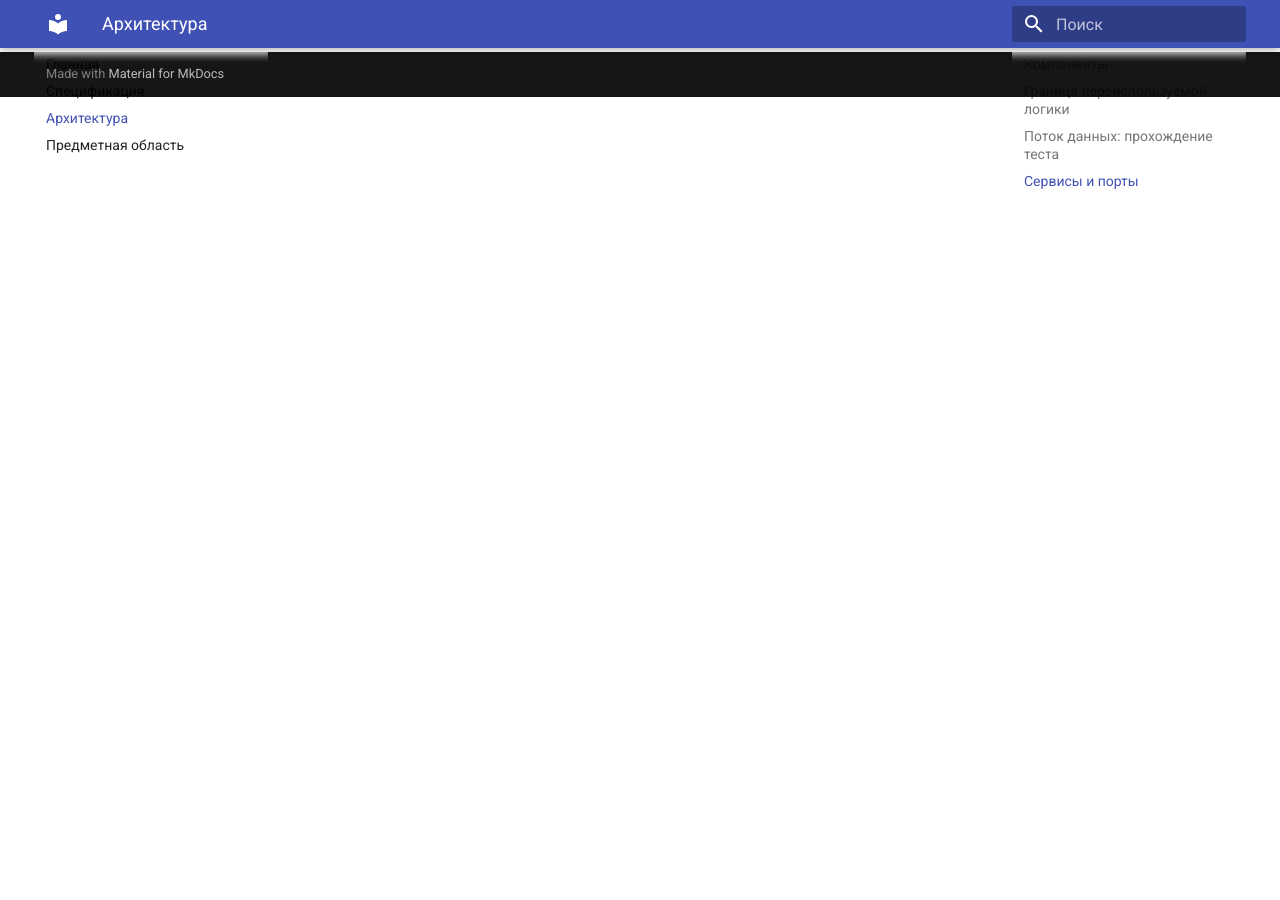
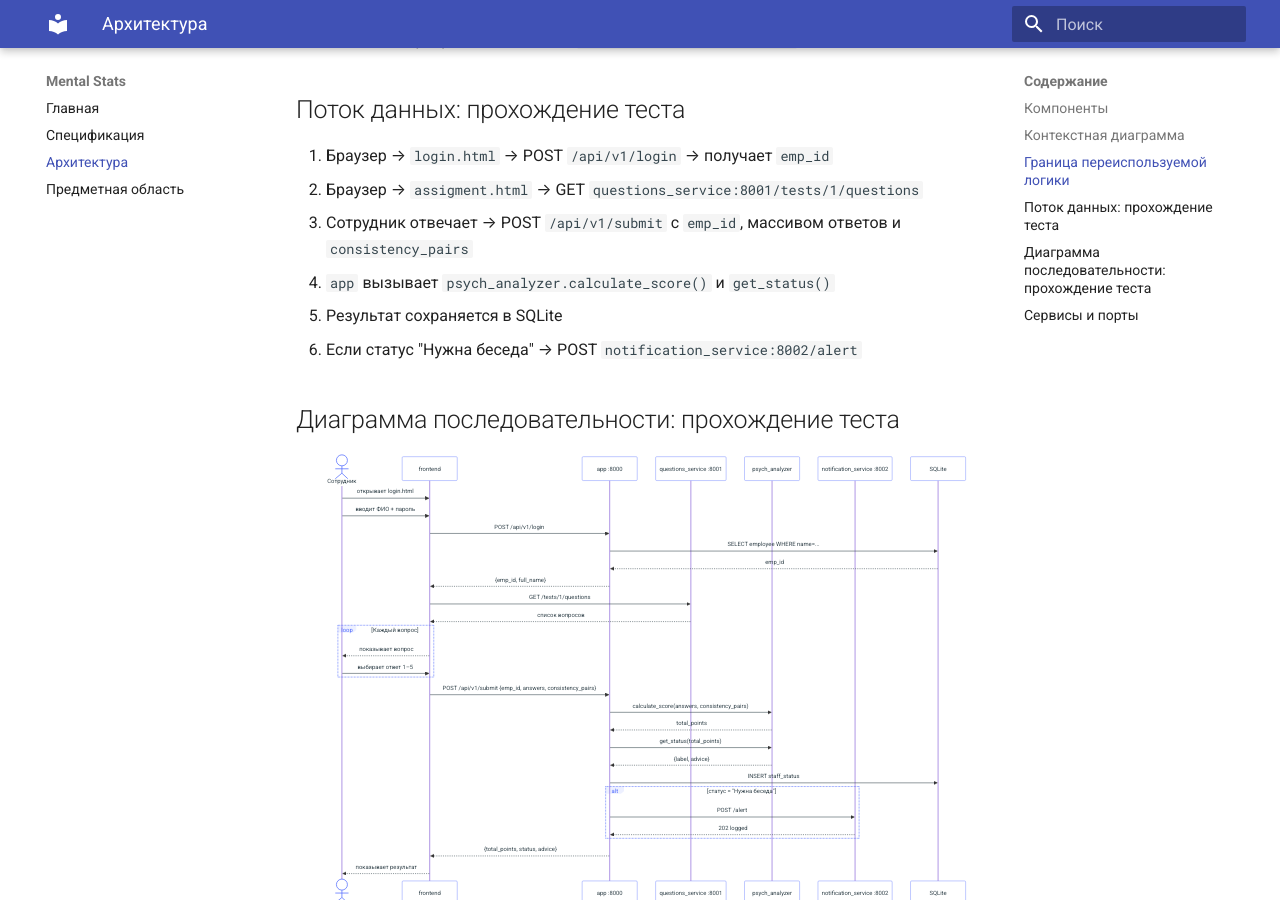
Before and after one commit to Yana5193/Mental__stats, an MkDocs documentation site: the page built from docs/architecture.md, in a window 1280 px wide and 900 px high, scrolled down 1724 px. Built offline with MkDocs 1.6.1 and Material for MkDocs 9.7.7, drawn with Linux system fonts in a browser that asks for light colours; part of the change alters nothing that is shown; some of the changed text lies outside the part shown.

Commit message:
docs: embed mermaid diagrams into architecture page

````diff
--- a/docs/architecture.md
+++ b/docs/architecture.md
@@ -34,6 +34,33 @@
            └── используется app ──────────┘
 ```
 
+## Контекстная диаграмма
+
+```mermaid
+flowchart TD
+    Employee["Сотрудник"]
+    Psychologist[" Психолог"]
+    Manager["Менеджер"]
+
+    Frontend["frontend\nnginx :80"]
+    App["app\nFastAPI :8000"]
+    QS["questions_service\nFastAPI :8001"]
+    NS["notification_service\nFastAPI :8002"]
+    Lib["shared_lib\npsych_analyzer"]
+    DB[("SQLite\nmental_health.db")]
+
+    Employee -->|"вход + тест"| Frontend
+    Psychologist -->|"аналитика"| Frontend
+    Manager -->|"аналитика"| Frontend
+
+    Frontend -->|"REST"| App
+    Frontend -->|"GET /questions"| QS
+
+    App -->|"calculate_score()\nget_status()"| Lib
+    App -->|"read/write"| DB
+    App -->|"POST /alert"| NS
+```
+
 ## Граница переиспользуемой логики
 
 `shared_lib/src/psych_analyzer` — чистая библиотека без зависимостей от FastAPI или БД.
@@ -56,6 +83,47 @@ pip install --index-url https://test.pypi.org/simple/ \
 5. Результат сохраняется в SQLite
 6. Если статус "Нужна беседа" → POST `notification_service:8002/alert`
 
+## Диаграмма последовательности: прохождение теста
+
+```mermaid
+sequenceDiagram
+    actor E as Сотрудник
+    participant F as frontend
+    participant A as app :8000
+    participant Q as questions_service :8001
+    participant L as psych_analyzer
+    participant N as notification_service :8002
+    participant DB as SQLite
+
+    E->>F: открывает login.html
+    E->>F: вводит ФИО + пароль
+    F->>A: POST /api/v1/login
+    A->>DB: SELECT employee WHERE name=...
+    DB-->>A: emp_id
+    A-->>F: {emp_id, full_name}
+
+    F->>Q: GET /tests/1/questions
+    Q-->>F: список вопросов
+
+    loop Каждый вопрос
+        F-->>E: показывает вопрос
+        E->>F: выбирает ответ 1–5
+    end
+
+    F->>A: POST /api/v1/submit {emp_id, answers, consistency_pairs}
+    A->>L: calculate_score(answers, consistency_pairs)
+    L-->>A: total_points
+    A->>L: get_status(total_points)
+    L-->>A: {label, advice}
+    A->>DB: INSERT staff_status
+    alt статус = "Нужна беседа"
+        A->>N: POST /alert
+        N-->>A: 202 logged
+    end
+    A-->>F: {total_points, status, advice}
+    F-->>E: показывает результат
+```
+
 ## Сервисы и порты
 
 | Сервис | Порт | Технология |
--- a/mkdocs.yml
+++ b/mkdocs.yml
@@ -19,3 +19,8 @@ theme:
 markdown_extensions:
   - tables
   - fenced_code
+  - pymdownx.superfences:
+      custom_fences:
+        - name: mermaid
+          class: mermaid
+          format: !!python/name:pymdownx.superfences.fence_code_format
````
